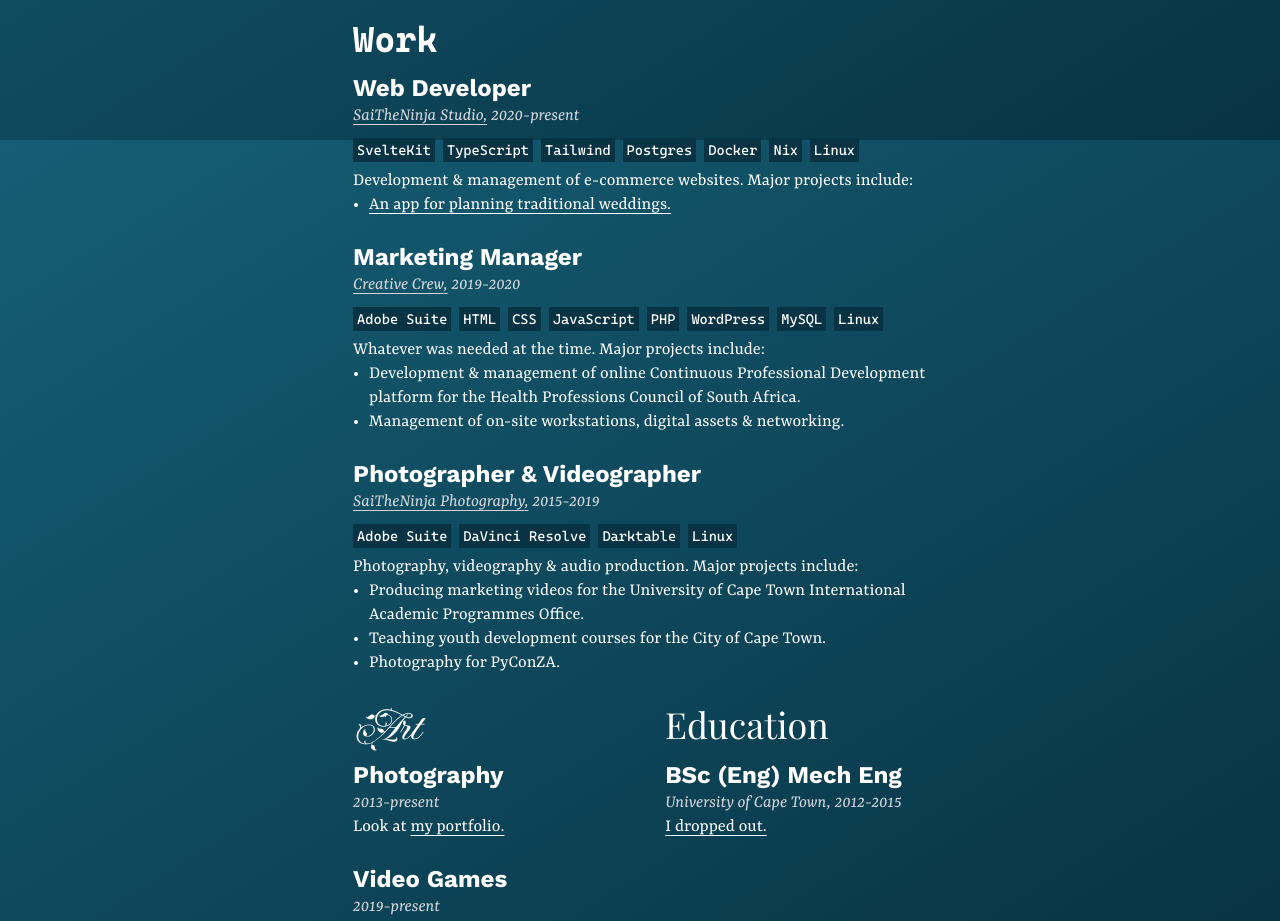
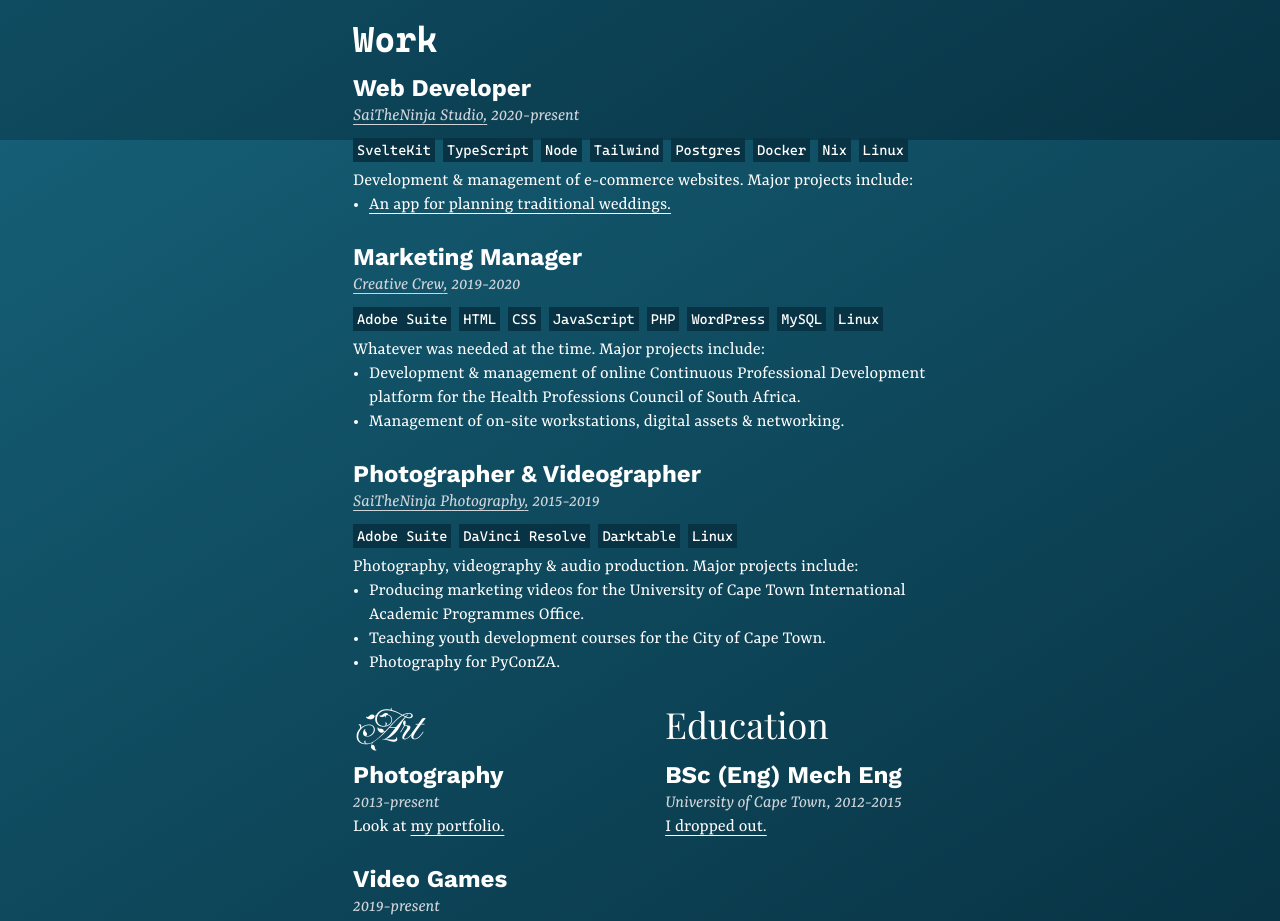
Before and after one commit to saitheninja/sai-codes, a SvelteKit app: page /resume in a window 1280 px wide. Shown: the part 1460-2381 px from the top of the page. Built offline with nearby package versions, Linux system fonts and the light colour scheme.

Commit message:
resume: add Node to tools

```diff
--- a/src/routes/resume/+page.svelte
+++ b/src/routes/resume/+page.svelte
@@ -13,6 +13,7 @@
     tools: [
       "SvelteKit",
       "TypeScript",
+      "Node",
 
       "Tailwind",
 
```
